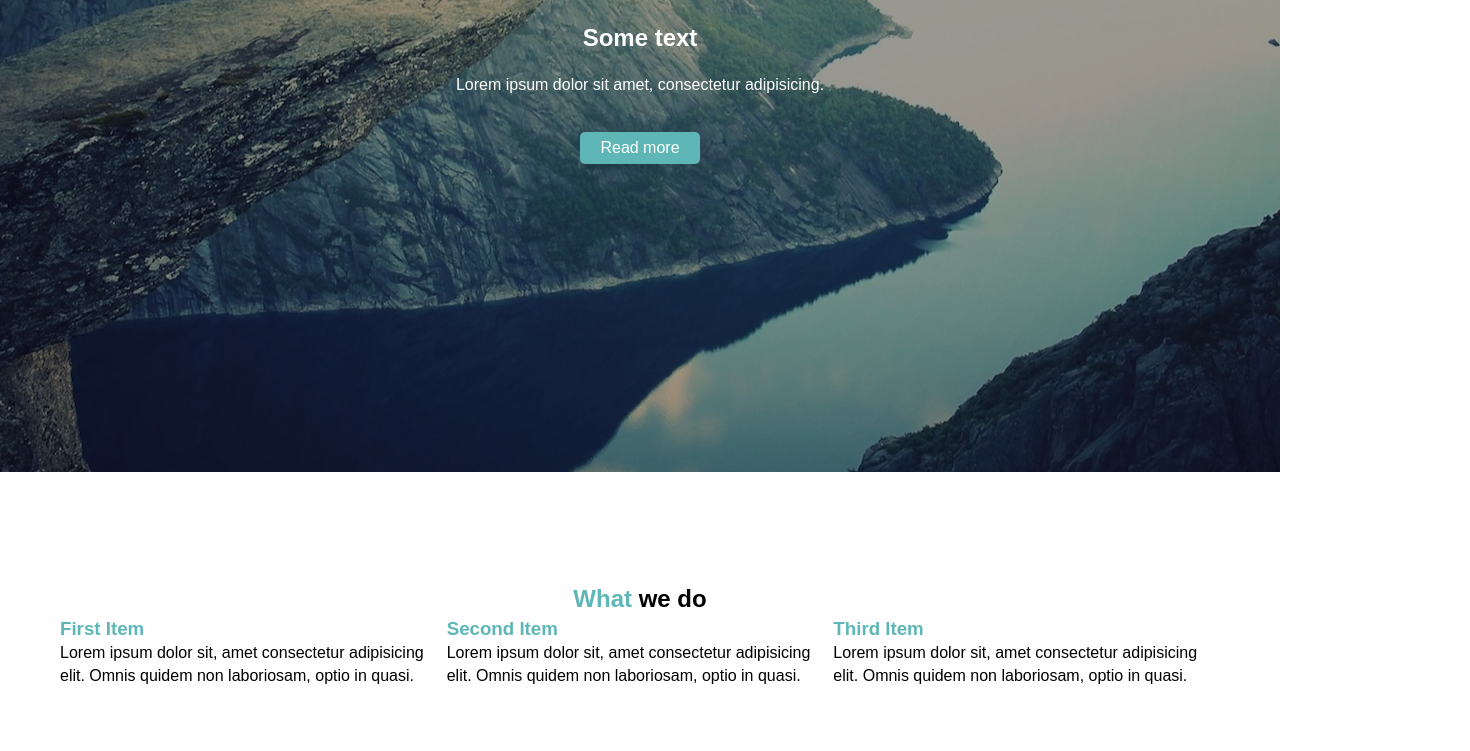
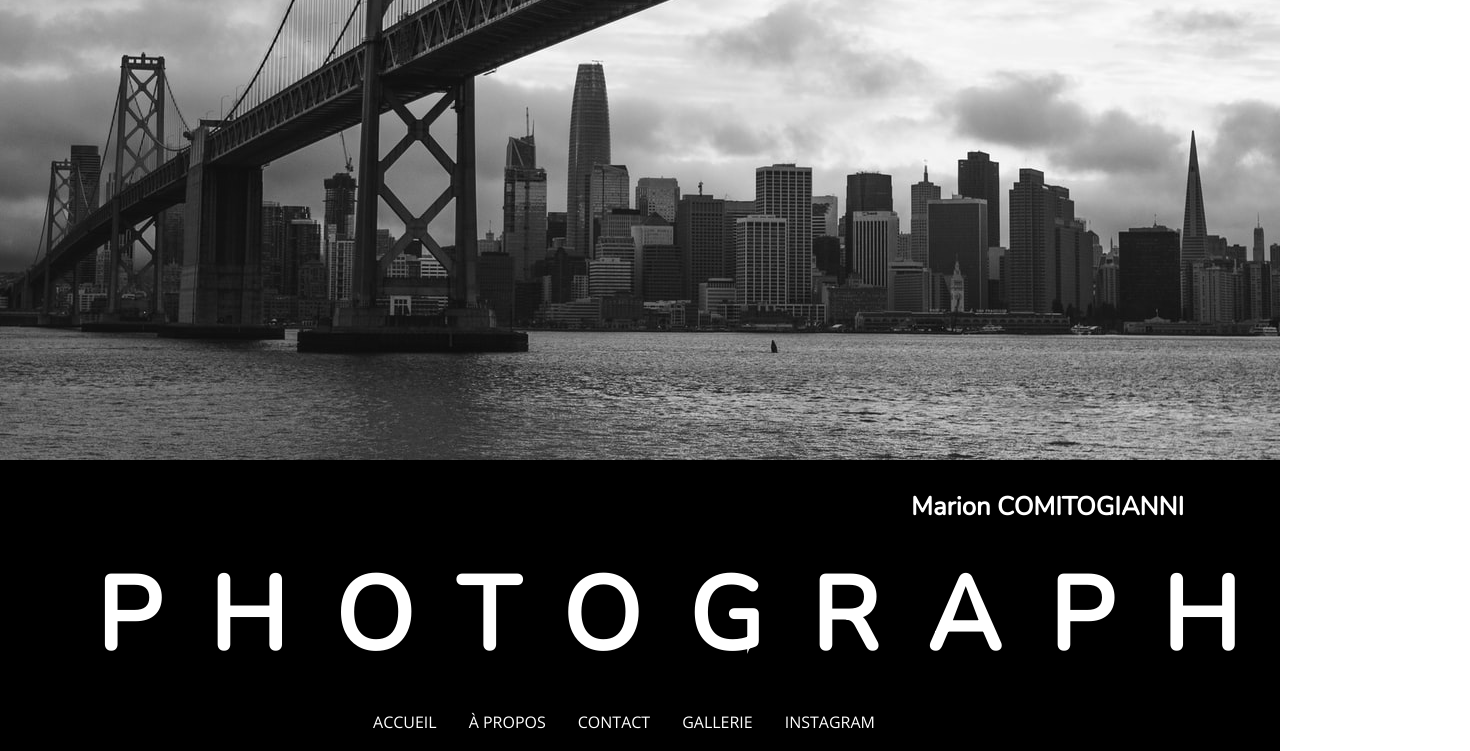
Before and after one commit to ayajulie/Marion, a plain HTML site: page index.html in a window 1280 px wide. Shown: the part 340-1091 px from the top of the page, 1470 px wide, since content can reach past the window. Drawn offline with nearby package versions, Linux system fonts and the light colour scheme.

Commit message:
home page first shot

```diff
--- a/index.html
+++ b/index.html
@@ -5,79 +5,62 @@
   <meta charset="UTF-8">
   <meta http-equiv="X-UA-Compatible" content="IE=edge">
   <meta name="viewport" content="width=device-width, initial-scale=1.0">
+  <link rel="preconnect" href="https://fonts.gstatic.com">
+  <link href="https://fonts.googleapis.com/css2?family=Nunito:wght@200&display=swap" rel="stylesheet">
+  <link href="https://fonts.googleapis.com/css2?family=Open+Sans:ital,wght@0,400;1,300&display=swap" rel="stylesheet">
   <link rel="stylesheet" href="style.css">
   <link rel="stylesheet" media="screen and (max-width: 768px)" href="./media/mobile.css">
-  <!-- <link rel="stylesheet" media="screen and (max-width: 768px)" href="mobile.css"> -->
-  <!-- <link rel="stylesheet" media="screen and (max-width: 768px)" href="mobile.css"> -->
   <title>Boucle d'Or</title>
 </head>
 
 <body>
-  <section class="page-body">
+  <header class="header">
+  </header>
+  <section class="heading">
+    <div class="heading__text">
+      <h1 class="headding__primary">
+        <span class="headding-primary--main">Marion COMITOGIANNI</span>
+        <span class="headding-primary--sub">Photographie</span>
+      </h1>
+    </div>
+    <nav>
 
-
-    <!-- navbar -->
-    <nav id="navbar">
-      <h1 class="logo">
-        <span class="text-primary">
-          <i class="fas fa-book-open"></i> Edge</span>Ledger
-      </h1>
-      <ul>
-        <li><a href="#" class="nav-link">Home</a></li>
-        <li><a href="#about" class="nav-link">À propos</a></li>
-        <li><a href="#who" class="nav-link">Qui sommes-nous</a></li>
-        <li><a href="#contact" class="nav-link">Nous contacter</a></li>
+      <ul class="nav-links">
+        <li><a href="#">Accueil</a></li>
+        <li><a href="#">à propos</a></li>
+        <li><a href="#">Contact</a></li>
+        <li><a href="#">Gallerie</a></li>
+        <li><a href="#">Instagram</a></li>
       </ul>
     </nav>
+  </section>
 
-    <!-- hero section -->
-    <header id="hero">
-      <div class="text-box">
-        <h2 class="">Some text</h2>
-        <p class="text-white intro py-2">Lorem ipsum dolor sit amet, consectetur adipisicing.</p>
-        <a href="#about" class="btn btn-primary">Read more</a>
-      </div>
-    </header>
+  <section class="gallery">
+    <div class="photo-box"> <a href="#"><img class="picture" src="/img/portrait1.jpg" alt="">
+        <div class="overlay">
+          <div class="title">Videos</div>
+        </div>
+      </a>
+    </div>
 
+    <div class="photo-box"><a href="#"><img class="picture" src="/img/portrait2.jpg" alt="">
+        <div class="overlay">
+          <div class="title">Mariages</div>
+        </div>
+      </a>
+    </div>
 
-    <!-- about section -->
-    <section id="about">
-      <div class="title-container">
-        <h2><span class=text-secondary>What</span> we do</h2>
-      </div>
-      <div class="container">
-        <div class="items">
-          <div class="item">
-            <h3 class="text-secondary">First Item</h3>
-            <p>Lorem ipsum dolor sit, amet consectetur adipisicing elit. Omnis quidem non laboriosam, optio in quasi.
-            </p>
-          </div>
-          <div class="item">
-            <h3 class="text-secondary">Second Item</h3>
-            <p>Lorem ipsum dolor sit, amet consectetur adipisicing elit. Omnis quidem non laboriosam, optio in quasi.
-            </p>
-          </div>
-          <div class="item">
-            <h3 class="text-secondary">Third Item</h3>
-            <p>Lorem ipsum dolor sit, amet consectetur adipisicing elit. Omnis quidem non laboriosam, optio in quasi.
-            </p>
-          </div>
+    <div class="photo-box"><a href="#"><img class="picture" src="/img/portrait3.jpg" alt="">
+        <div class="overlay">
+          <div class="title">Portfolio</div>
         </div>
-      </div>
-    </section>
-    <section id="who">
-      <div class="who-img"></div>
-      <div class="container who-text-box">
-        <p>Lorem ipsum dolor sit, amet consectetur adipisicing elit. Omnis quidem non laboriosam, optio in quasi.</p>
-      </div>
-    </section>
-    <section id="contact">
-      <h2>Some text</h2>
-      <p>Lorem ipsum dolor sit, amet consectetur adipisicing elit. Omnis quidem non laboriosam, optio in quasi.</p>
-      <p>Lorem ipsum dolor sit, amet consectetur adipisicing elit. Omnis quidem non laboriosam, optio in quasi.</p>
-      <p>Lorem ipsum dolor sit, amet consectetur adipisicing elit. Omnis quidem non laboriosam, optio in quasi.</p>
-    </section>
+      </a>
+    </div>
   </section>
+  <footer class="footer">
+    <p class=footer__text>&copy;Marion Comitogianni. Tous droits réservés</p>
+  </footer>
+
 </body>
 
 </html>
--- a/style.css
+++ b/style.css
@@ -1,22 +1,141 @@
-* {
-  box-sizing: border-box;
-  margin: 0;
-  padding: 0;
-  font-family: sans-serif;
+*,
+*::after,
+*::before {
+	margin: 0;
+	padding: 0;
+	box-sizing: inherit;
+}
 }
 html {
-  font-size: 62.5%;
-}
-body {
-  line-height: 1.4;
-  font-size: 1.6rem;
+	font-size: 62.5%;
 }
 
+body {
+	font-family: "Open Sans", sans-serif;
+	font-weight: 300;
+	background: #fff;
+	color: #333;
+	line-height: 1.6rem;
+	box-sizing: border-box;
+}
+ul {
+	list-style: none;
+}
 a {
-  text-decoration: none;
+	color: #333;
+	text-decoration: none;
+}
+h1,
+h2 {
+	line-height: 1.2;
 }
 
-.py-1 {
+img {
+	width: 100%;
+}
+
+.header {
+  background-image: url(/img/hero-bridge.jpg);
+  background-position: center;
+  height: 100vh;
+  position: relative;
+}
+
+.heading{
+  background-color:#000000;
+  color: white;
+}
+.headding__primary{
+  font-family: 'nunito', sans-serif;
+  padding: 2rem 6rem;
+
+}
+.headding-primary--main{
+  display: block;
+  font-size: 2vw;
+  text-align: right;
+  padding-bottom: 2rem;
+}
+
+.headding-primary--sub{
+  font-size: 8vw;
+  letter-spacing: 3rem;
+  text-indent: 3rem;
+  text-transform: uppercase;
+}
+
+.nav-links{
+  padding-bottom: 2rem;
+  text-transform: uppercase;
+}
+
+ul{
+  display: flex;
+  justify-content: center;
+}
+
+ul li{
+  margin-right: 2rem;
+}
+
+ul li a {
+  color: white;
+}
+.gallery{
+  display: flex;
+}
+.photo-box{
+  position: relative;
+  width: 50%;
+}
+
+.picture{
+  display: block;
+  width: 100%;
+  height: auto;
+}
+.overlay{
+  position: absolute;
+  bottom: 100%;
+  left: 0;
+  right: 0;
+  background-color: #ffffff94;;
+  overflow: hidden;
+  width: 100%;
+  height:0;
+  transition: .5s ease;
+}
+
+.photo-box:hover .overlay{
+  bottom: 0;
+  height: 100%;
+}
+
+.title {
+  color: black;
+  font-size: 20px;
+  position: absolute;
+  top: 50%;
+  left: 50%;
+  -webkit-transform: translate(-50%, -50%);
+  -ms-transform: translate(-50%, -50%);
+  transform: translate(-50%, -50%);
+  text-align: center;
+  letter-spacing: 1rem;
+  font-size: 2vw;
+}
+
+.footer{
+  background-color: black;
+  color: white;
+}
+.footer__text {
+  display: block;
+  padding: 3rem ;
+text-align: center;
+letter-spacing: .3rem;
+}
+/* .py-1 {
   padding: 1.5rem 0;
 }
 .py-2 {
@@ -43,7 +162,7 @@ a {
   animation-duration: 2s;
   animation-timing-function: ease-in-out;
 }
-@keyframes moveLeft {
+/* @keyframes moveLeft {
   0% {
     opacity: 0;
     transform: translateX(-100px);
@@ -100,6 +219,7 @@ a {
   position: relative;
   /* margin-top: -57px; */
 }
+
 #hero .text-box {
   display: flex;
   flex-direction: column;
@@ -153,4 +273,4 @@ a {
 }
 #contact {
   min-height: 20rem;
-}
+} */ */
```
Also changed, not shown: components/buttons.css (deleted), img/hero-bridge.jpg (added), img/portrait3.jpg (added), 3 other files.
